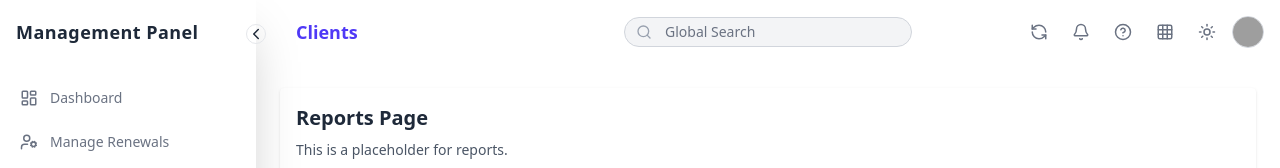
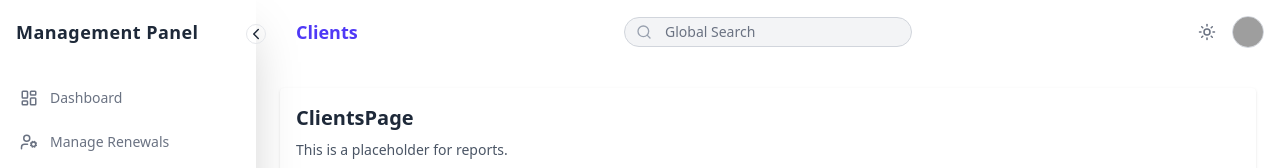
Before and after one commit to VB-vaibhav/web-dashboard, a React (Vite) app in the folder frontend/: page /clients in a window 1280 px wide. Shown: the top 168 px of the page. Built offline with nearby package versions, Linux system fonts and the light colour scheme; sample sign-in values are in the browser's storage; grey boxes are pictures that could not be loaded.

Commit message:
commit before pull

```diff
--- a/frontend/package.json
+++ b/frontend/package.json
@@ -21,6 +21,7 @@
     "react-dom": "^19.1.0",
     "react-redux": "^9.2.0",
     "react-router-dom": "^7.6.0",
+    "redux-persist": "^6.0.0",
     "tailwindcss": "^4.1.6"
   },
   "devDependencies": {
--- a/frontend/src/components/Header.jsx
+++ b/frontend/src/components/Header.jsx
@@ -181,7 +181,7 @@ const Header = ({ dark, onToggleMobile, onToggleTheme, activeIcon }) => {
       </div> */}
       <div className="flex items-center gap-2 text-xl">
 
-        <button className={iconClass('refresh')} title="Refresh">
+        {/* <button className={iconClass('refresh')} title="Refresh">
           <RefreshCcw size={18} />
         </button>
 
@@ -195,7 +195,7 @@ const Header = ({ dark, onToggleMobile, onToggleTheme, activeIcon }) => {
 
         <button className={iconClass('addons')} title="Add-ons">
           <Grid size={18} />
-        </button>
+        </button> */}
 
         <button
           onClick={onToggleTheme}
--- a/frontend/src/pages/CerberusClientsPage.jsx
+++ b/frontend/src/pages/CerberusClientsPage.jsx
@@ -3,7 +3,7 @@ import React from 'react';
 const CerberusClientsPage = () => {
   return (
     <div className="p-4 bg-white rounded shadow text-gray-800">
-      <h2 className="text-xl font-semibold mb-2">Reports Page</h2>
+      <h2 className="text-xl font-semibold mb-2">CerberusClientsPage</h2>
       <p className="text-sm text-gray-600">This is a placeholder for reports.</p>
     </div>
   );
--- a/frontend/src/pages/ClientsPage.jsx
+++ b/frontend/src/pages/ClientsPage.jsx
@@ -3,7 +3,7 @@ import React from 'react';
 const ClientsPage = () => {
   return (
     <div className="p-4 bg-white rounded shadow text-gray-800">
-      <h2 className="text-xl font-semibold mb-2">Reports Page</h2>
+      <h2 className="text-xl font-semibold mb-2">ClientsPage</h2>
       <p className="text-sm text-gray-600">This is a placeholder for reports.</p>
     </div>
   );
--- a/frontend/src/pages/CloudServerClientsPage.jsx
+++ b/frontend/src/pages/CloudServerClientsPage.jsx
@@ -3,7 +3,7 @@ import React from 'react';
 const CloudServerClientsPage = () => {
   return (
     <div className="p-4 bg-white rounded shadow text-gray-800">
-      <h2 className="text-xl font-semibold mb-2">Reports Page</h2>
+      <h2 className="text-xl font-semibold mb-2">CloudServerClientsPage</h2>
       <p className="text-sm text-gray-600">This is a placeholder for reports.</p>
     </div>
   );
--- a/frontend/src/pages/MailSchedulerPage.jsx
+++ b/frontend/src/pages/MailSchedulerPage.jsx
@@ -3,7 +3,7 @@ import React from 'react';
 const MailSchedulerPage = () => {
   return (
     <div className="p-4 bg-white rounded shadow text-gray-800">
-      <h2 className="text-xl font-semibold mb-2">Reports Page</h2>
+      <h2 className="text-xl font-semibold mb-2">MailSchedulerPage</h2>
       <p className="text-sm text-gray-600">This is a placeholder for reports.</p>
     </div>
   );
--- a/frontend/src/pages/NotificationSchedulerPage.jsx
+++ b/frontend/src/pages/NotificationSchedulerPage.jsx
@@ -3,7 +3,7 @@ import React from 'react';
 const NotificationSchedulerPage = () => {
   return (
     <div className="p-4 bg-white rounded shadow text-gray-800">
-      <h2 className="text-xl font-semibold mb-2">Reports Page</h2>
+      <h2 className="text-xl font-semibold mb-2">NotificationSchedulerPage</h2>
       <p className="text-sm text-gray-600">This is a placeholder for reports.</p>
     </div>
   );
--- a/frontend/src/pages/ProxyClientsPage.jsx
+++ b/frontend/src/pages/ProxyClientsPage.jsx
@@ -3,7 +3,7 @@ import React from 'react';
 const ProxyClientsPage = () => {
   return (
     <div className="p-4 bg-white rounded shadow text-gray-800">
-      <h2 className="text-xl font-semibold mb-2">Reports Page</h2>
+      <h2 className="text-xl font-semibold mb-2">ProxyClientsPage</h2>
       <p className="text-sm text-gray-600">This is a placeholder for reports.</p>
     </div>
   );
--- a/frontend/src/pages/SettingsPage.jsx
+++ b/frontend/src/pages/SettingsPage.jsx
@@ -3,7 +3,7 @@ import React from 'react';
 const SettingsPage = () => {
   return (
     <div className="p-4 bg-white rounded shadow text-gray-800">
-      <h2 className="text-xl font-semibold mb-2">Reports Page</h2>
+      <h2 className="text-xl font-semibold mb-2">SettingsPage</h2>
       <p className="text-sm text-gray-600">This is a placeholder for reports.</p>
     </div>
   );
--- a/frontend/src/pages/StorageServerClientsPage.jsx
+++ b/frontend/src/pages/StorageServerClientsPage.jsx
@@ -3,7 +3,7 @@ import React from 'react';
 const StorageServerClientsPage = () => {
   return (
     <div className="p-4 bg-white rounded shadow text-gray-800">
-      <h2 className="text-xl font-semibold mb-2">Reports Page</h2>
+      <h2 className="text-xl font-semibold mb-2">StorageServerClientsPage</h2>
       <p className="text-sm text-gray-600">This is a placeholder for reports.</p>
     </div>
   );
--- a/frontend/src/pages/VarysClientsPage.jsx
+++ b/frontend/src/pages/VarysClientsPage.jsx
@@ -3,7 +3,7 @@ import React from 'react';
 const VarysClientsPage = () => {
   return (
     <div className="p-4 bg-white rounded shadow text-gray-800">
-      <h2 className="text-xl font-semibold mb-2">Reports Page</h2>
+      <h2 className="text-xl font-semibold mb-2">VarysClientsPage</h2>
       <p className="text-sm text-gray-600">This is a placeholder for reports.</p>
     </div>
   );
```
Also changed, not shown: 1 other file (tests, documents, lock files or other folders).
